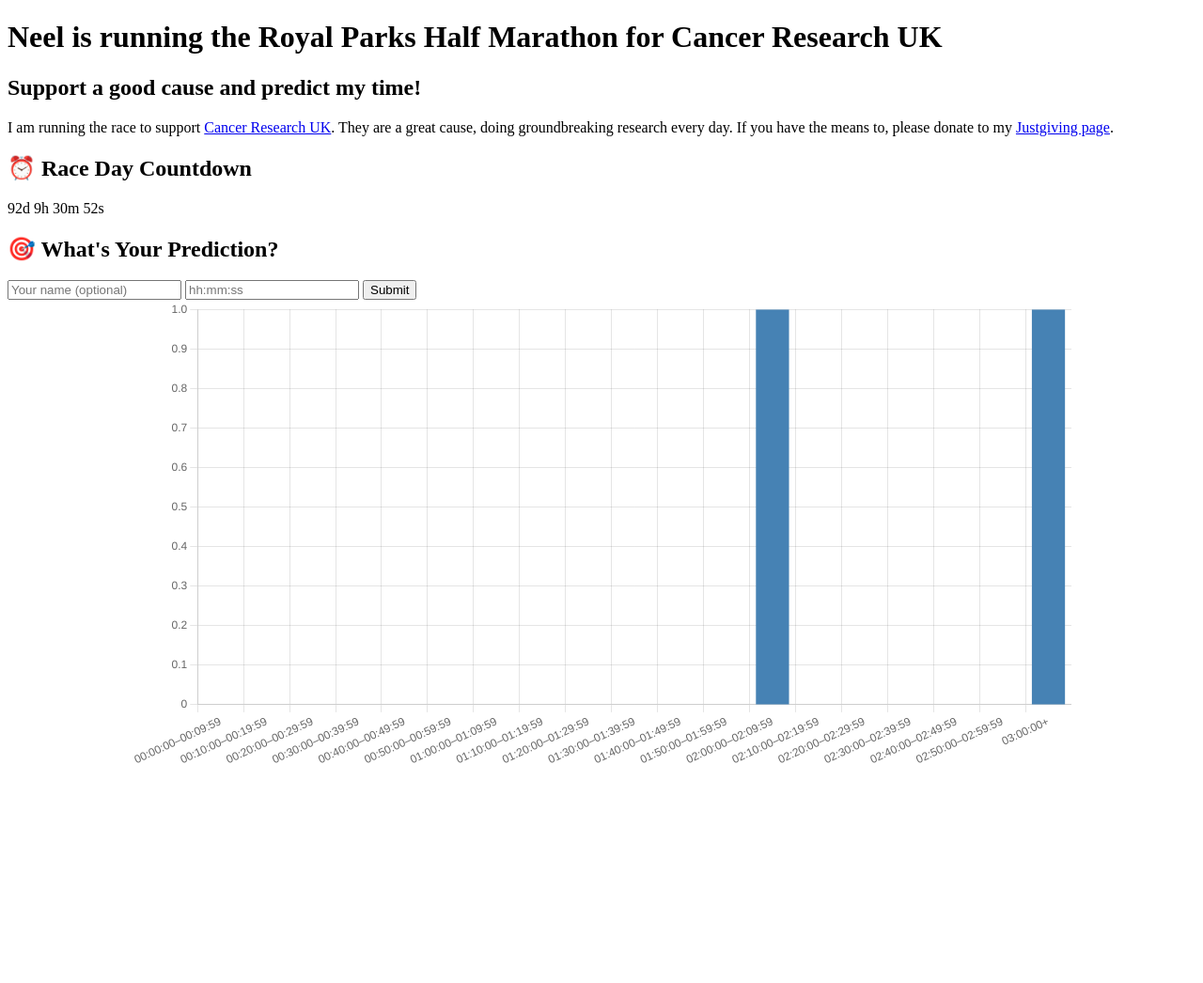
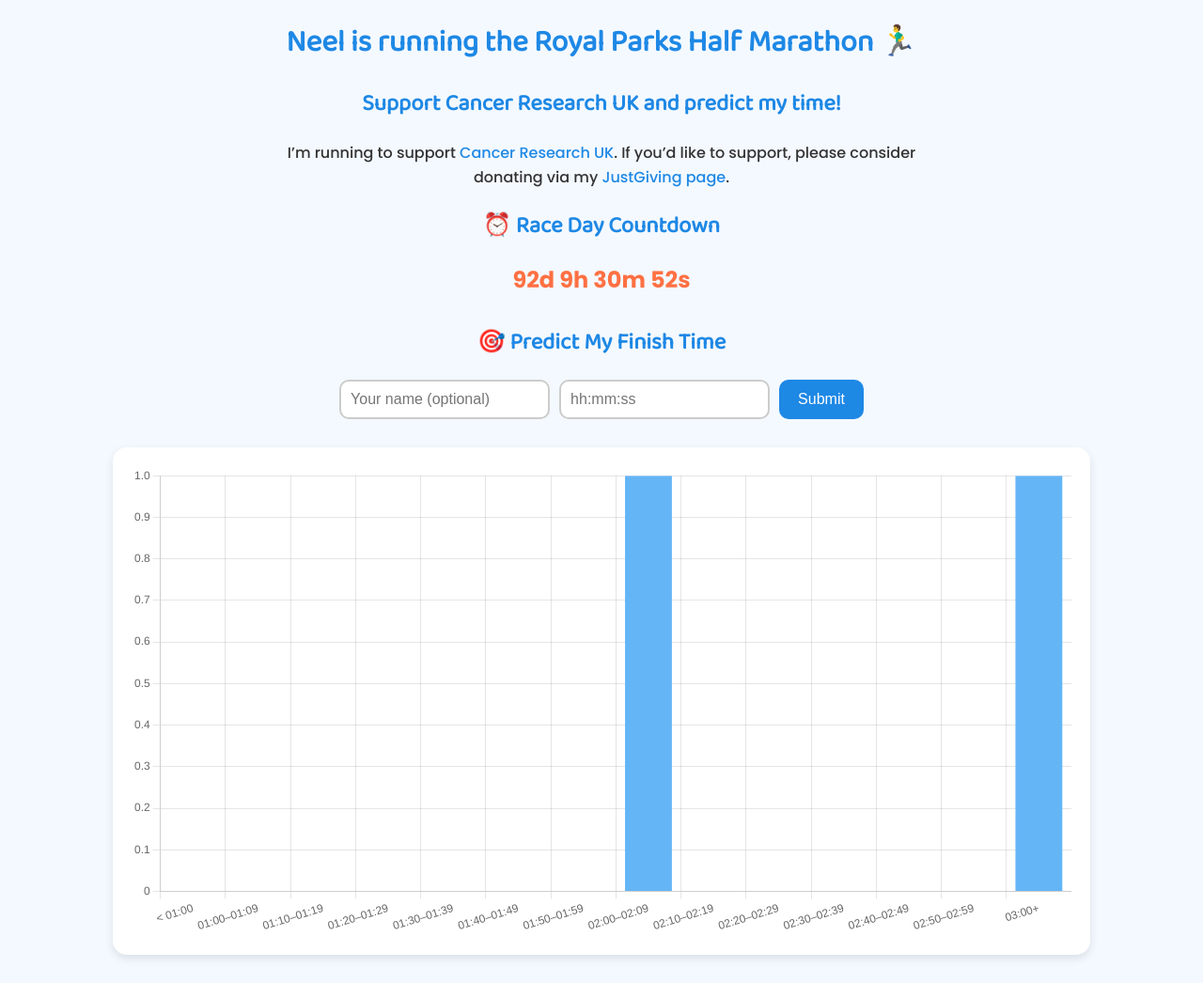
Before and after one commit to neel-maniar/histogram_site, a Flask app: page / in a window 1280 px wide. Shown: the whole page at 94% size. Before the commit the page ends 812 px from the top, so only its background shows below. Run offline with Flask 3, Linux system fonts and the light colour scheme.

Commit message:
made it beautiful

```diff
--- a/templates/index.html
+++ b/templates/index.html
@@ -1,10 +1,102 @@
 <!DOCTYPE html>
 <html lang="en">
 <head>
-    <meta charset="UTF-8">
+  <meta charset="UTF-8" />
   <title>Neel Half Marathon</title>
   <script src="https://cdn.jsdelivr.net/npm/chart.js"></script>
+  <link href="https://fonts.googleapis.com/css2?family=Baloo+2&family=Poppins:wght@300;500;700&display=swap" rel="stylesheet">
   <style>
+    body {
+      font-family: 'Poppins', sans-serif;
+      background: #f4f9ff;
+      color: #333;
+      margin: 0;
+      padding: 0;
+    }
+
+    h1, h2 {
+      font-family: 'Baloo 2', cursive;
+      color: #1e88e5;
+      text-align: center;
+      margin: 20px 0;
+    }
+
+    p, a {
+      text-align: center;
+      max-width: 700px;
+      margin: 0 auto 20px;
+      line-height: 1.6;
+    }
+
+    a {
+      color: #1e88e5;
+      text-decoration: none;
+    }
+
+    a:hover {
+      text-decoration: underline;
+    }
+
+    #countdown {
+      font-size: 1.5rem;
+      font-weight: bold;
+      text-align: center;
+      margin-bottom: 30px;
+      color: #ff7043;
+    }
+
+    @keyframes pulse {
+      0% { transform: scale(1); }
+      50% { transform: scale(1.05); }
+      100% { transform: scale(1); }
+    }
+
+    .form-container {
+      display: flex;
+      justify-content: center;
+      flex-wrap: wrap;
+      gap: 10px;
+      margin-bottom: 30px;
+    }
+
+    input[type="text"] {
+      padding: 10px;
+      font-size: 1rem;
+      border: 2px solid #ccc;
+      border-radius: 10px;
+      width: 200px;
+      transition: border 0.3s;
+    }
+
+    input[type="text"]:focus {
+      border-color: #1e88e5;
+      outline: none;
+    }
+
+    button {
+      background-color: #1e88e5;
+      color: white;
+      border: none;
+      padding: 10px 20px;
+      font-size: 1rem;
+      border-radius: 10px;
+      cursor: pointer;
+      transition: background-color 0.3s;
+    }
+
+    button:hover {
+      background-color: #1565c0;
+    }
+
+    .chart-container {
+      max-width: 1000px;
+      margin: 30px auto;
+      padding: 20px;
+      background: white;
+      border-radius: 15px;
+      box-shadow: 0 4px 10px rgba(0,0,0,0.1);
+    }
+
     canvas {
       width: 100% !important;
       height: auto !important;
@@ -12,30 +104,31 @@
   </style>
 </head>
 <body>
-    <h1>Neel is running the Royal Parks Half Marathon for Cancer Research UK</h1>
-    <h2>Support a good cause and predict my time!</h2>
-    <p>I am running the race to support <a href="https://www.cancerresearchuk.org" target="_blank" rel="noopener noreferrer">Cancer Research UK</a>.
-        They are a great cause, doing groundbreaking research every day. If you have the means to, please donate to my
-        <a href="https://www.justgiving.com/fundraising/neelmaniar" target="_blank" rel="noopener noreferrer">Justgiving page</a>.
+  <h1>Neel is running the Royal Parks Half Marathon 🏃‍♂️</h1>
+  <h2>Support Cancer Research UK and predict my time!</h2>
+
+  <p>I’m running to support <a href="https://www.cancerresearchuk.org" target="_blank" rel="noopener noreferrer">Cancer Research UK</a>. If you’d like to support,
+     please consider donating via my <a href="https://www.justgiving.com/fundraising/neelmaniar" target="_blank" rel="noopener noreferrer">JustGiving page</a>.
   </p>
+
   <h2>⏰ Race Day Countdown</h2>
   <div id="countdown">Loading countdown...</div>
 
-    <h2>🎯 What's Your Prediction?</h2>
+  <h2>🎯 Predict My Finish Time</h2>
+  <div class="form-container">
     <input type="text" id="nameInput" placeholder="Your name (optional)">
     <input type="text" id="timeInput" placeholder="hh:mm:ss">
     <button onclick="submitTime()">Submit</button>
+  </div>
 
-    <div style="width: 100%; max-width: 1000px; margin: auto;">
+  <div class="chart-container">
     <canvas id="histogramChart"></canvas>
   </div>
 
   <script>
-        // Countdown Timer
     function updateCountdown() {
       const countdownEl = document.getElementById('countdown');
-            // Target time: 12th October 2025, 09:00:00 BST (UTC+1)
-            const raceDate = new Date('2025-10-12T08:00:00Z'); // UTC time (9am BST is 8am UTC)
+      const raceDate = new Date('2025-10-12T08:00:00Z'); // 9AM BST is 8AM UTC
       const now = new Date();
       const diff = raceDate - now;
 
@@ -54,7 +147,8 @@
     }
 
     const countdownInterval = setInterval(updateCountdown, 1000);
-        updateCountdown(); // initial run
+    updateCountdown();
+
     function parseTimeToSeconds(timeStr) {
       const [hh, mm, ss] = timeStr.split(':').map(Number);
       return hh * 3600 + mm * 60 + ss;
@@ -73,7 +167,7 @@
 
       await fetch('/submit', {
         method: 'POST',
-            headers: {'Content-Type': 'application/json'},
+        headers: { 'Content-Type': 'application/json' },
         body: JSON.stringify({ number: seconds, name: name || null })
       });
 
@@ -88,24 +182,34 @@
         const data = json.data;
 
         const binSize = 600; // 10 minute bins
-            const max = 3 * 3600; // up to 6 hours
-            const bins = Array(Math.ceil(max / binSize) + 1).fill(0);
-
+        const startSeconds = 3600; // 1 hour in seconds
+        const max = 3 * 3600; // 3 hours max
+        const binCount = Math.ceil((max - startSeconds) / binSize) + 1; // bins after 1 hour
+        const bins = Array(binCount + 1).fill(0); // +1 for the <1hr bin
 
         data.forEach(entry => {
             const seconds = entry.number;
-                const idx = Math.min(Math.floor(seconds / binSize), 18);
+            if (seconds < startSeconds) {
+                bins[0]++; // first bin for times less than 1 hour
+            } else {
+                const idx = Math.min(Math.floor((seconds - startSeconds) / binSize) + 1, bins.length - 1);
                 bins[idx]++;
+            }
         });
-
+        const formatHHMM = (sec) => {
+            const date = new Date(sec * 1000);
+            const hh = date.getUTCHours().toString().padStart(2, '0');
+            const mm = date.getUTCMinutes().toString().padStart(2, '0');
+            return `${hh}:${mm}`;
+        };
 
         const labels = bins.map((_, i) => {
-                const start = i * binSize;
-                const end = (i + 1) * binSize - 1;
-                const toHMS = sec => new Date(sec * 1000).toISOString().substr(11, 8);
+            if (i === 0) return `< 01:00`;
+            const start = startSeconds + (i - 1) * binSize;
+            const end = start + binSize - 1;
             return i === bins.length - 1
-                    ? `${toHMS(start)}+`
-                    : `${toHMS(start)}–${toHMS(end)}`;
+                ? `${formatHHMM(start)}+`
+                : `${formatHHMM(start)}–${formatHHMM(end)}`;
         });
 
         histogramChart.data.labels = labels;
@@ -121,7 +225,7 @@
         datasets: [{
           label: 'Frequency',
           data: [],
-                    backgroundColor: 'steelblue'
+          backgroundColor: '#64b5f6'
         }]
       },
       options: {
@@ -129,9 +233,7 @@
         maintainAspectRatio: false,
         scales: {
           x: {
-                        ticks: {
-                            autoSkip: false
-                        }
+            ticks: { autoSkip: false }
           }
         },
         plugins: {
```
Lines whose indentation alone changed are shown as unchanged.
